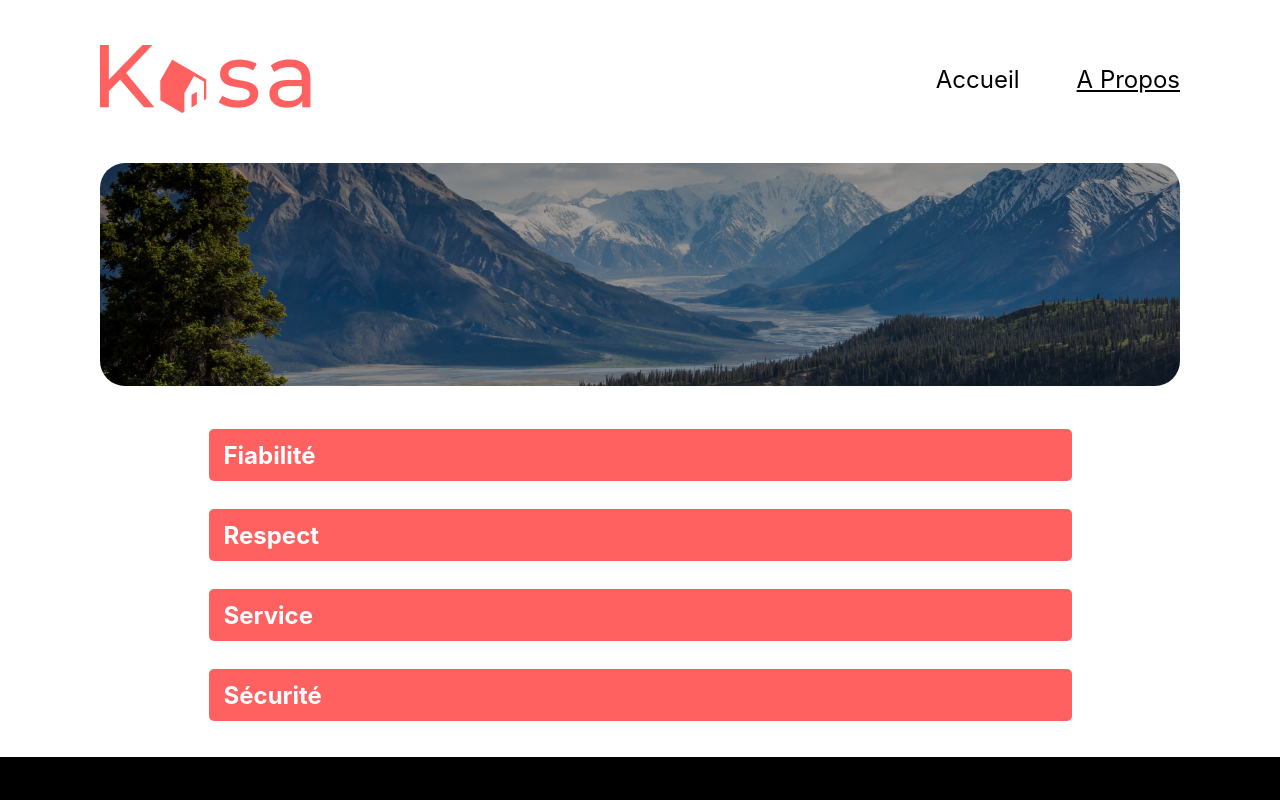
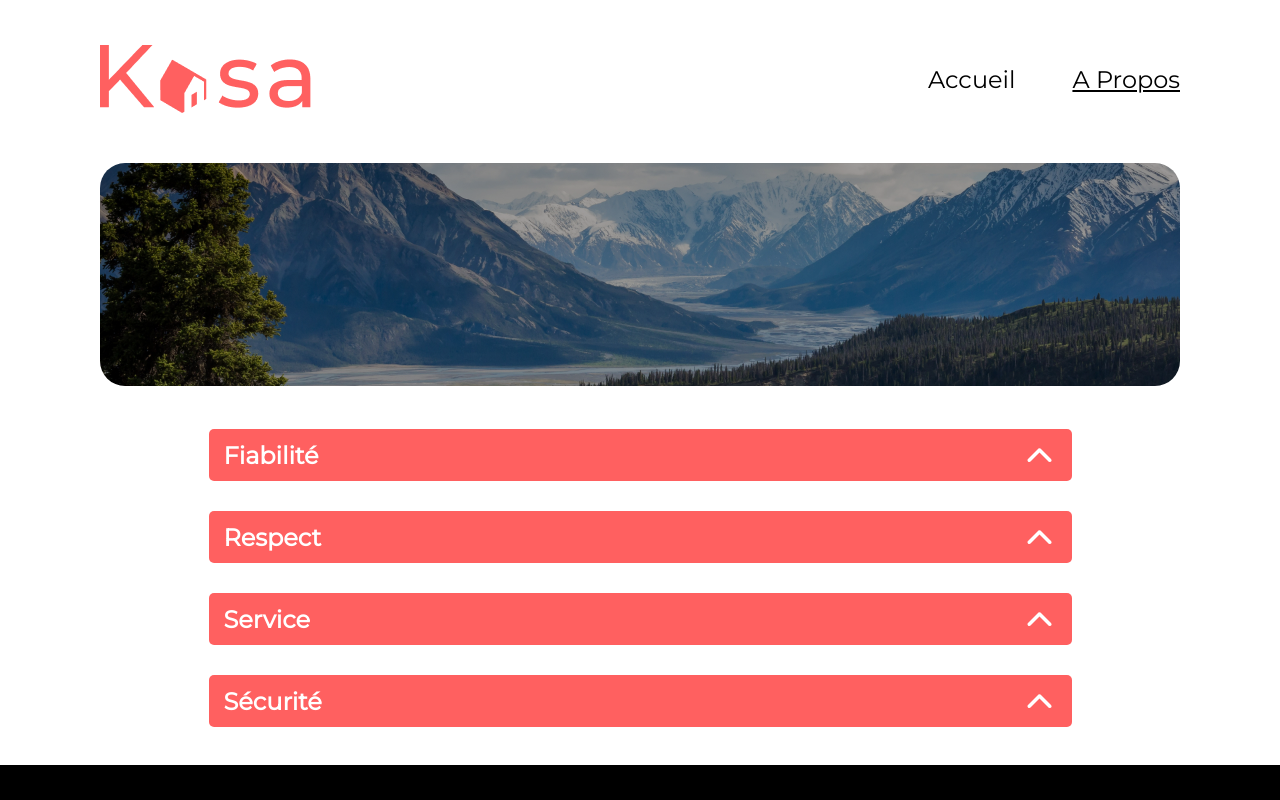
Before and after one commit to EBrohet/OC_Projet-5, a React (Create React App) app: page /about in a window 1280 px wide. Shown: the top 800 px of the page. Built offline with nearby package versions, Linux system fonts and the light colour scheme.

Commit message:
WIP Ajout de l'animation CSS

```diff
--- a/public/index.html
+++ b/public/index.html
@@ -3,6 +3,9 @@
   <head>
     <meta charset="utf-8" />
     <link rel="icon" href="%PUBLIC_URL%/favicon.ico" />
+    <link rel="preconnect" href="https://fonts.googleapis.com">
+    <link rel="preconnect" href="https://fonts.gstatic.com" crossorigin>
+    <link href="https://fonts.googleapis.com/css2?family=Montserrat&display=swap" rel="stylesheet">
     <meta name="viewport" content="width=device-width, initial-scale=1" />
     <meta name="theme-color" content="#000000" />
     <meta
--- a/src/components/Card/index.jsx
+++ b/src/components/Card/index.jsx
@@ -1,8 +1,6 @@
 import { Link, useParams } from 'react-router-dom';
 import logements from '../../datas/logements.json'
 import '../../styles/Card.scss'
-
-const card = logements.slice (0, 6);
 
 function Card() {
     let {appartId} = useParams()
@@ -11,7 +9,7 @@ function Card() {
         <div className='container'>
             {appartId}
             <ul>
-                {card.map(({id, title, cover}) =>
+                {logements.map(({id, title, cover}) =>
                     <Link key={id} to={`/accomodation/${id}`} className='card-link'>
                     <li>
                         <img src={cover} alt={title} />
--- a/src/components/Collapse/index.jsx
+++ b/src/components/Collapse/index.jsx
@@ -11,11 +11,15 @@ function Open({title, message}) {
     }
 
     return (
-        <div>
-            <h2>{title}</h2>
-            <img className={isOpen ? 'btn rotate' : 'btn'} src={arrow} alt='flèche' onClick={handleClick} />
+        <div className={isOpen ? 'list show' : 'list'}>
+            <h2>
+                {title}
+                <img className={isOpen ? 'btn rotate' : 'btn'} src={arrow} alt='flèche' onClick={handleClick} />
+            </h2>
             {isOpen && (
-                <p className='message'>{message}</p>
+                <div className='open'>
+                    <p className='message'>{message}</p>
+                </div>
             )}
         </div>
     )
@@ -29,7 +33,7 @@ function Collapse({page, logement}) {
                 message={logement.description}>
             </Open>
             <Open
-                title='Équipments'
+                title='Équipements'
                 message={logement.equipments.map((name, index) => (
                     <li key={index}>{name}</li>
                 ))}>
--- a/src/index.js
+++ b/src/index.jsx
@@ -1,6 +1,6 @@
 import React from 'react';
 import ReactDOM from 'react-dom/client';
-import './styles/index.css';
+import './styles/index.scss';
 import reportWebVitals from './reportWebVitals';
 import { BrowserRouter as Router, Routes, Route } from 'react-router-dom'
 
--- a/src/styles/Accomodation.scss
+++ b/src/styles/Accomodation.scss
@@ -4,17 +4,18 @@
     margin: 0 100px;
 
     h1, p{
-        margin: 0;
         font-weight: 500;
     }
 
     h1{
         font-size: 36px;
         color: #FF6060;
+        margin: 4.5px 0;
     }
 
     p{
         font-size: 18px;
+        margin: 0;
     }
 
     ul{
--- a/src/styles/Collapse.scss
+++ b/src/styles/Collapse.scss
@@ -1,7 +1,10 @@
 .collapse{
     display: flex;
     padding: 0;
-    justify-content: space-between;
+    max-width: 1240px;
+
+    .list{
+        width: 100%;
 
         h2{
             list-style: none;
@@ -10,20 +13,31 @@
             border-radius: 5px;
             font-size: 24px;
             padding-right: 20px;
+            margin: 0;
             height: 52px;
             display: flex;
             align-items: center;
-        margin: 0;
-    }
+            justify-content: space-between;
 
             .btn{
                 z-index: 1;
-        position: relative;
             }
 
             .rotate{
                 transform: rotate(180deg);
             }
+
+            &:active + .open{
+                max-height: 0px;
+            }
+        }
+
+        .open{
+            position: relative;
+            top: -52px;
+            max-height: 800px;
+            overflow: hidden;
+            transition: max-height 0.6s ease-in-out;
 
             .message{
                 background-color: #F6F6F645;
@@ -35,46 +49,36 @@
                 position: relative;
             }
         }
+    }
+}
 
 .equip{
-    margin: 0 100px;
+    margin: 24px 100px 0px 100px;
+    gap: 76px;
+
+    .list{
+        margin-bottom: 50px;
 
         h2{
-        width: 552px;
             padding-left: 10px;
-        margin: 24px 0 29px 0;
         }
-
-    .btn{
-        top: -63.5px;
-        right: -536px;
-    }
-
-    .message{
-        top: -102px;
-        width: 534px;
 
         li{
             list-style: none;
         }
     }
+
+    .show{
+        margin-bottom: 0;
+    }
 }
 
 .about{
-    margin: 0 208.5px 16px 208.5px;
+    margin: 0 208.5px 38px 208.5px;
     flex-direction: column;
-    gap: 8px;
+    gap: 30px;
 
     h2{
         padding-left: 15px;
     }
-
-    .btn{
-        top: -35.5px;
-        left: 978px;
 }
-
-    .message{
-        top: -74px;
-    }
-}
--- a/src/styles/Error.scss
+++ b/src/styles/Error.scss
@@ -7,7 +7,7 @@
 
     h1{
         font-size: 288px;
-        margin: 0;
+        margin: 39px 0 0 0;
         height: 315px;
     }
 
--- a/src/styles/Header.scss
+++ b/src/styles/Header.scss
@@ -8,6 +8,7 @@
         display: flex;
         gap: 57px;
         font-size: 24px;
+        font-weight: 500;
 
         .link{
             text-decoration: none;
--- a/src/styles/index.css
+++ b/src/styles/index.scss
@@ -1,8 +1,9 @@
 body {
   margin: 0;
-  font-family: -apple-system, BlinkMacSystemFont, 'Segoe UI', 'Roboto', 'Oxygen',
+  /* font-family: -apple-system, BlinkMacSystemFont, 'Segoe UI', 'Roboto', 'Oxygen',
     'Ubuntu', 'Cantarell', 'Fira Sans', 'Droid Sans', 'Helvetica Neue',
-    sans-serif;
+    sans-serif; */
+  font-family: 'Montserrat', sans-serif;
   -webkit-font-smoothing: antialiased;
   -moz-osx-font-smoothing: grayscale;
 }
```
Lines whose indentation alone changed are shown as unchanged.
